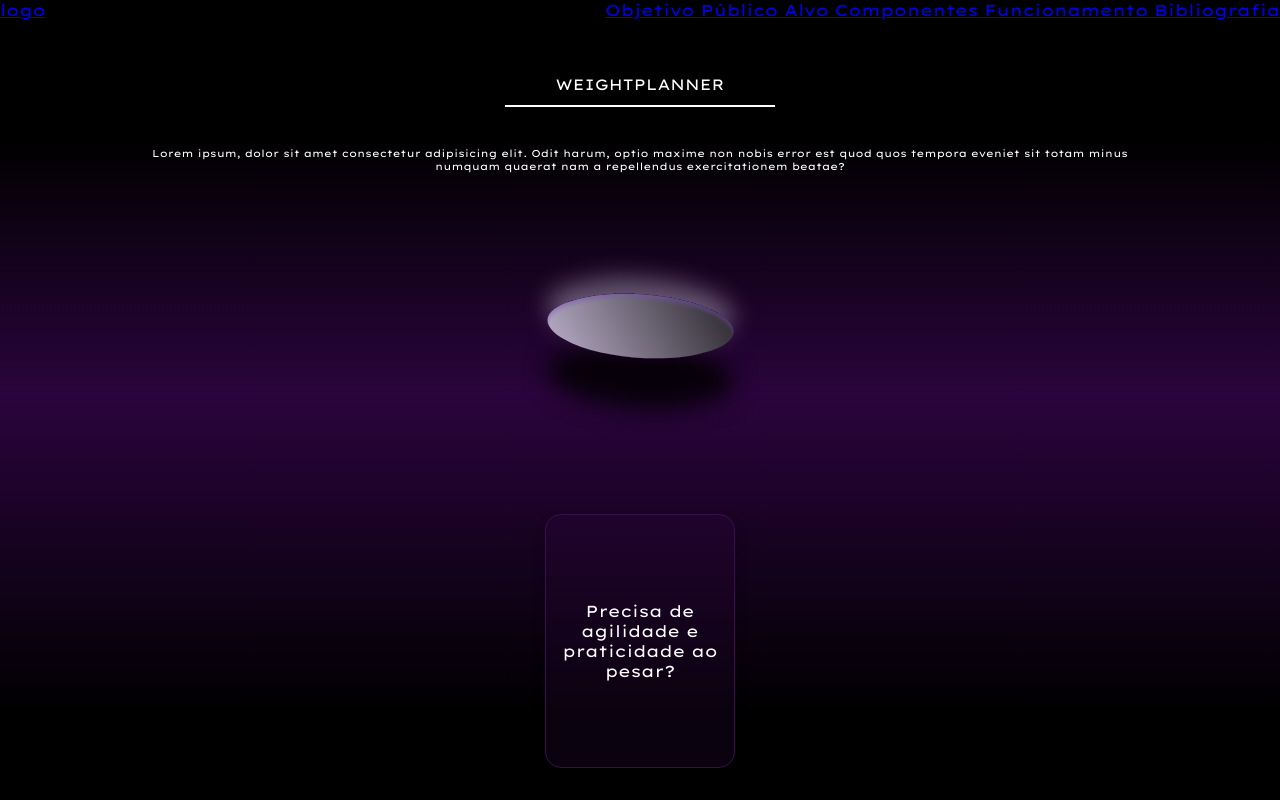
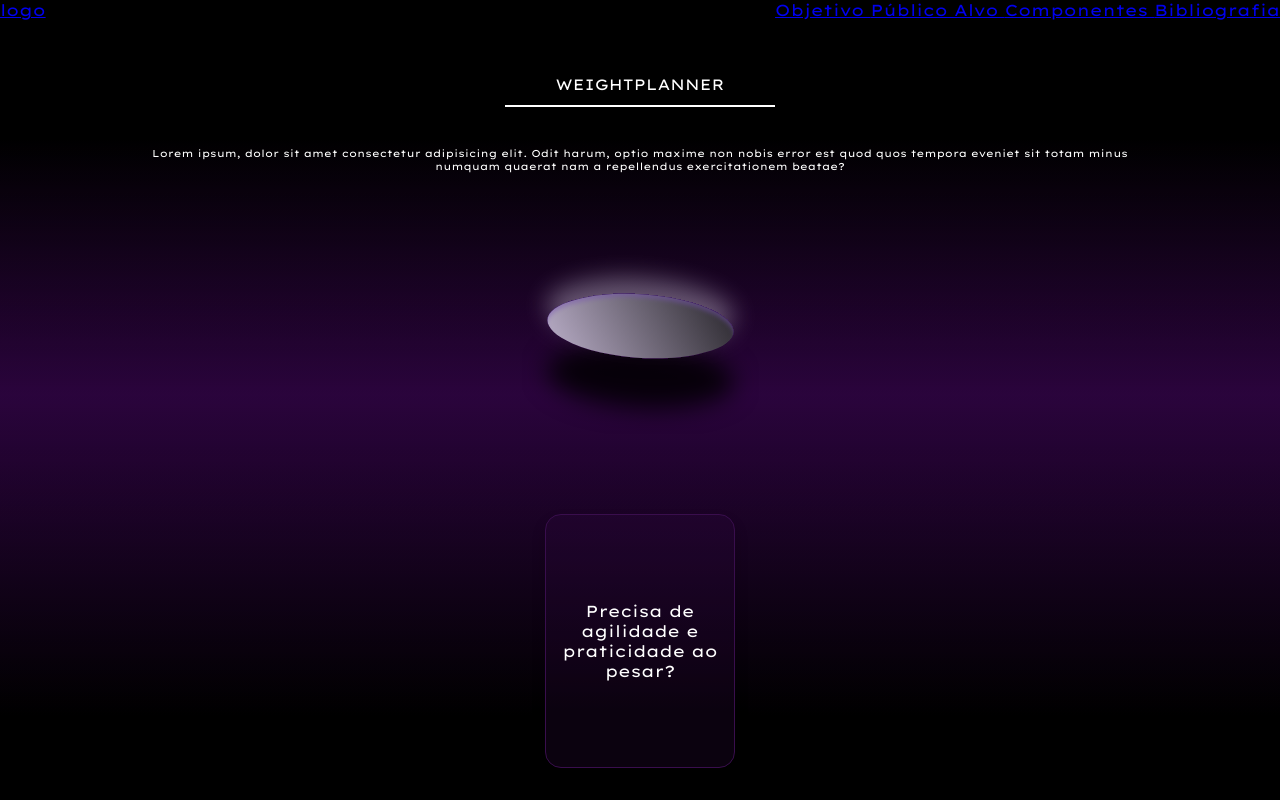
Before and after one commit to aninhaa08/WeightPlanner, a React (Vite) app: page / in a window 1280 px wide. Built offline with nearby package versions, Linux system fonts and the light colour scheme.

Commit message:
excluindo funcionamento

```diff
--- a/src/components/Menu/index.jsx
+++ b/src/components/Menu/index.jsx
@@ -42,8 +42,6 @@ function Menu() {
             <div></div>
             <Link to={"/componentes"}> Componentes </Link>
             <div></div>
-            <Link to={"/funcionamento"}> Funcionamento </Link>
-            <div></div>
             <Link to={"/bibliografia"}> Bibliografia </Link>
             <div></div>
           </nav>
@@ -56,7 +54,6 @@ function Menu() {
             <Link to={"/objetivo"}> Objetivo </Link>
             <Link to={"/publico"}> Público Alvo </Link>
             <Link to={"/componentes"}> Componentes </Link>
-            <Link to={"/funcionamento"}> Funcionamento </Link>
             <Link to={"/bibliografia"}> Bibliografia </Link>
         </nav>
       </div>
```
